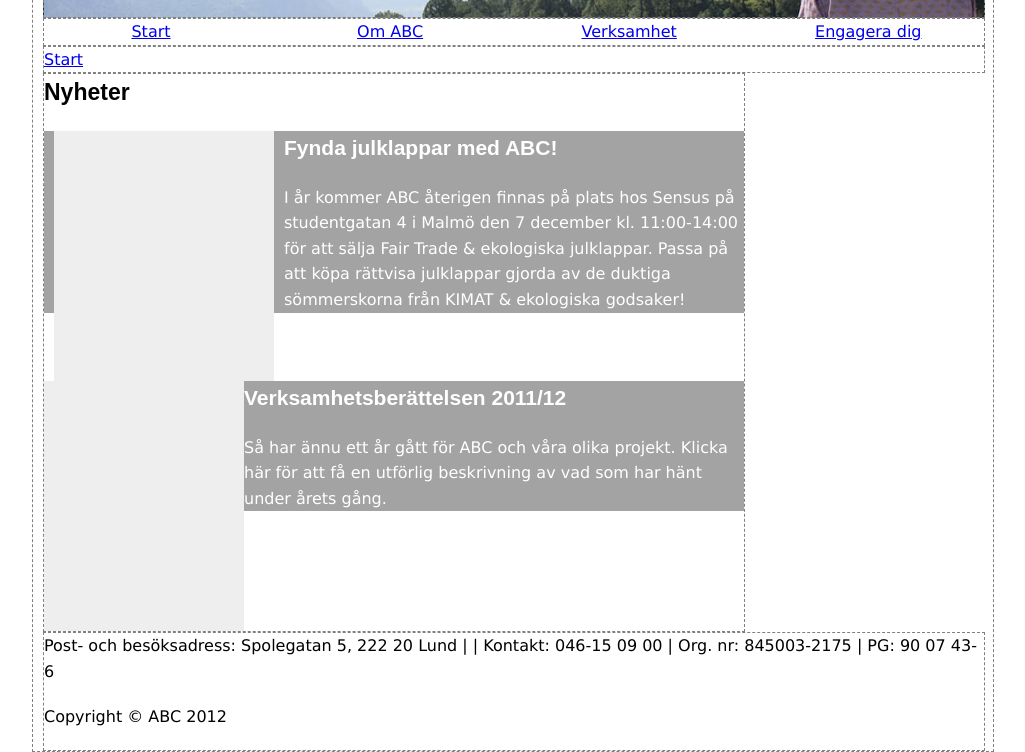
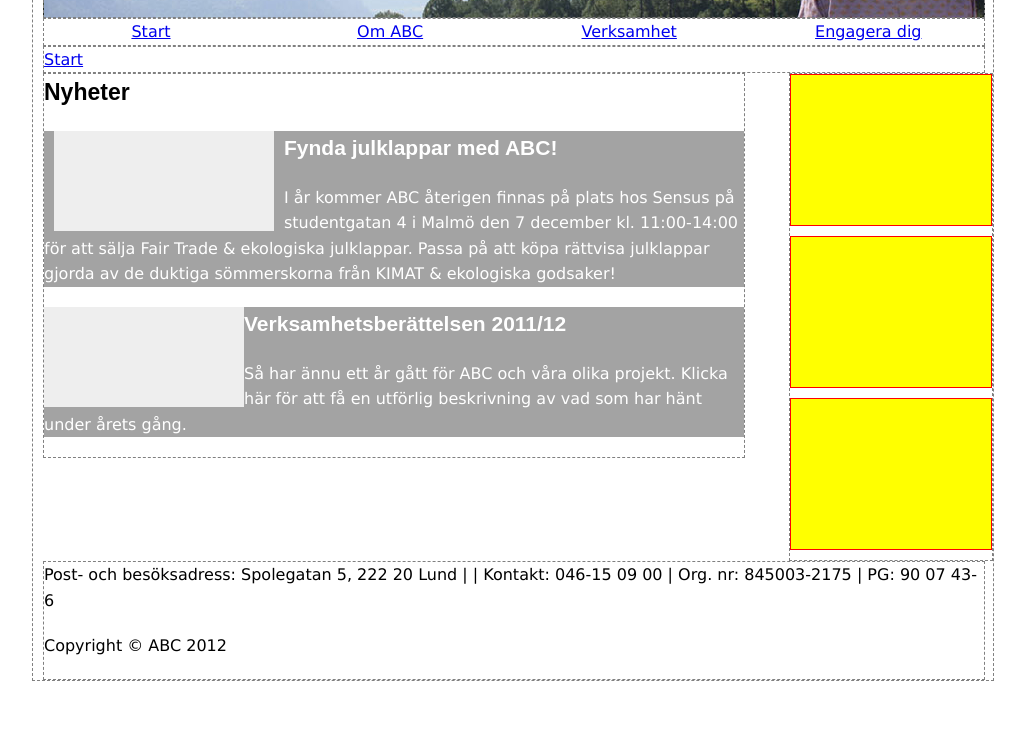
Before and after one commit to Informania/ABC-Project, a plain HTML site: page index.html in a window 1280 px wide. Shown: the part 225-977 px from the top of the page, without its empty margins (127-1152 px from the left). After the commit the page ends 906 px from the top, so only its background shows below. Drawn offline with Linux system fonts and the light colour scheme.

Commit message:
Added right column and fixed float bug.

```diff
--- a/css/makeUp.css
+++ b/css/makeUp.css
@@ -46,16 +46,28 @@
 
 .news{
 	background-color: #a3a3a3;
-	clear: both;
 }
 
 .news span{
 	background-color: #eeeeee;
 	display: block;
-	height: 250px;
+	height: 100px;
 	width: 200px;
 	float: left;
 }
+
 .clear{
 	clear: both;
 }
+
+/*	right column	*/
+#rightColumn{
+	float:right;
+}
+#rightColumn div{
+	background-color: yellow;
+	border: 1px solid red;
+	width: 200px;
+	height: 150px;
+	margin: 0 0 10px 0;
+}
--- a/index.html
+++ b/index.html
@@ -45,7 +45,9 @@
                 <h3>Verksamhetsberättelsen 2011/12</h3>
                 <p>Så har ännu ett år gått för ABC och våra olika projekt. Klicka här för att få en utförlig beskrivning av vad som har hänt under årets gång.</p>
             </div>
+            <div class="clear"></div>
         </div>
+
         <div class="class_3" id="rightColumn">
             <div></div>
             <div></div>
```
